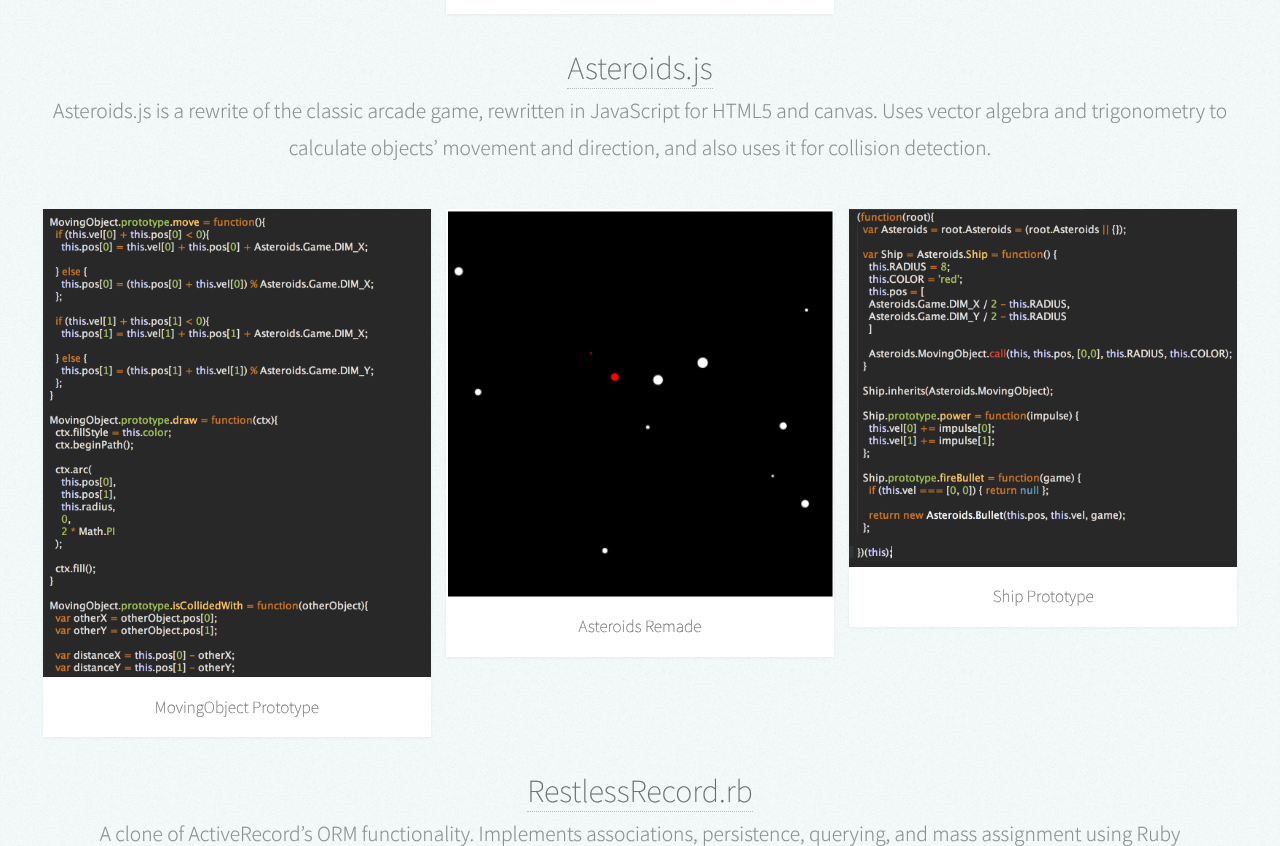
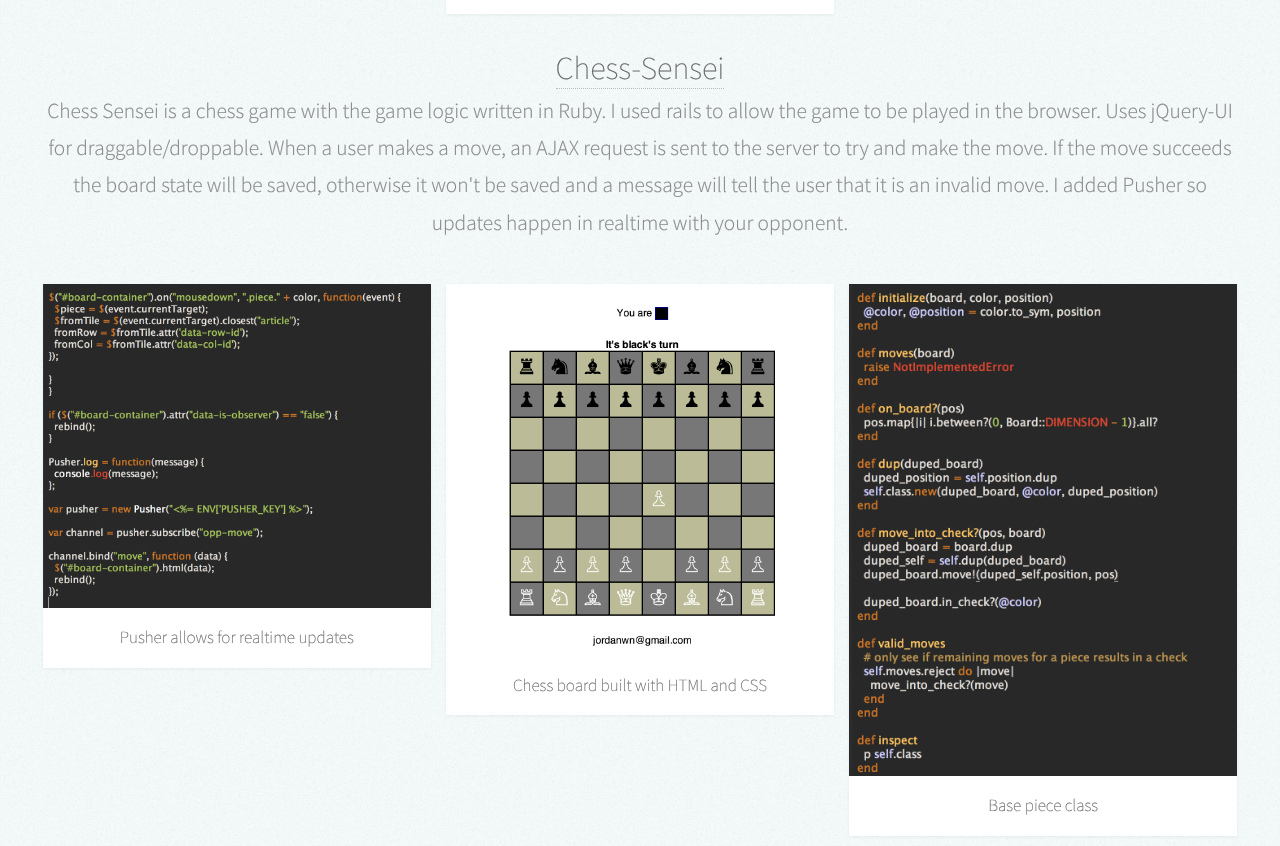
Before and after one commit to jordanwnolan/jordanwnolan.github.io, a plain HTML site: page index.html in a window 1280 px wide. Shown: the part 2280-3126 px from the top of the page. Drawn offline with Linux system fonts and the light colour scheme.

Commit message:
adds chess project

```diff
--- a/game.js
+++ b/game.js
@@ -45,9 +45,7 @@
     if (this.asteroids.length === 0) {
       alert('You Win!')
       window.location.reload();
-      if ( !confirm('Do you want to play again?')) {
-        window.location.replace("index.html");
-      }
+z
 
     };
 
--- a/index.html
+++ b/index.html
@@ -151,6 +151,41 @@
 								</div>
 							</div>
 
+
+							<header class="after-project">
+								<h3><a href="http://chess-sensei.herokuapp.com/">Chess-Sensei</a></h3>
+							</header>
+							<p>Chess Sensei is a chess game with the game logic written in Ruby.  I used rails to allow the game to be played in the browser.  Uses jQuery-UI for draggable/droppable.  When a user makes a move, an AJAX request is sent to the server to try and make the move.  If the move succeeds the board state will be saved, otherwise it won't be saved and a message will tell the user that it is an invalid move.  I added Pusher so updates happen in realtime with your opponent.</p>
+
+							<div class="row">
+								<div class="4u">
+									<article class="item">
+										<a href="https://github.com/jordanwnolan/ChessMaster/blob/master/app/views/games/show.html.erb" class="image full"><img src="images/pusher.png" alt="" /></a>
+										<header>
+											<h3>Pusher allows for realtime updates</h3>
+										</header>
+									</article>
+
+								</div>
+								<div class="4u">
+									<article class="item">
+										<a href="https://github.com/jordanwnolan/ChessMaster/blob/master/app/views/games/_board.html.erb" class="image full"><img src="images/board.png" alt="" /></a>
+										<header>
+											<h3>Chess board built with HTML and CSS</h3>
+										</header>
+									</article>
+								</div>
+								<div class="4u">
+									<article class="item">
+										<a href="https://github.com/jordanwnolan/ChessMaster/blob/master/lib/assets/chess/piece.rb" class="image full"><img src="images/piece.png" alt="" /></a>
+										<header>
+											<h3>Base piece class</h3>
+										</header>
+									</article>
+
+								</div>
+							</div>
+
 							<header class="after-project">
 								<h3><a href="asteroids.html">Asteroids.js</a></h3>
 							</header>
```
Also changed, not shown: images/board.png (added), images/jordan.jpg, images/piece.png (added), images/pusher.png (added).
